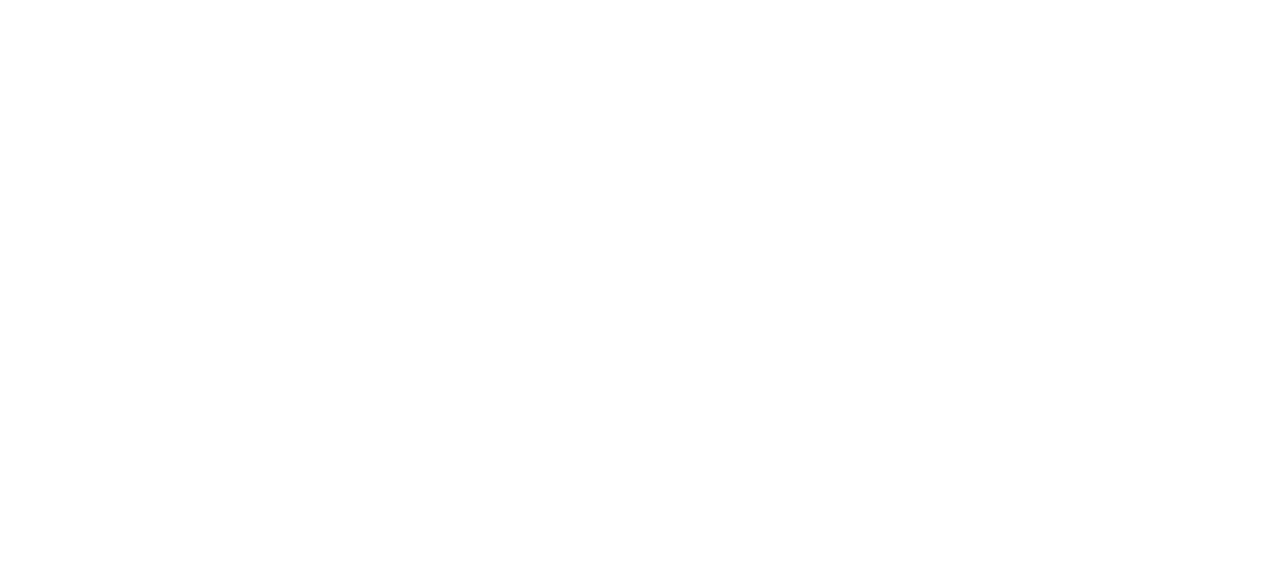
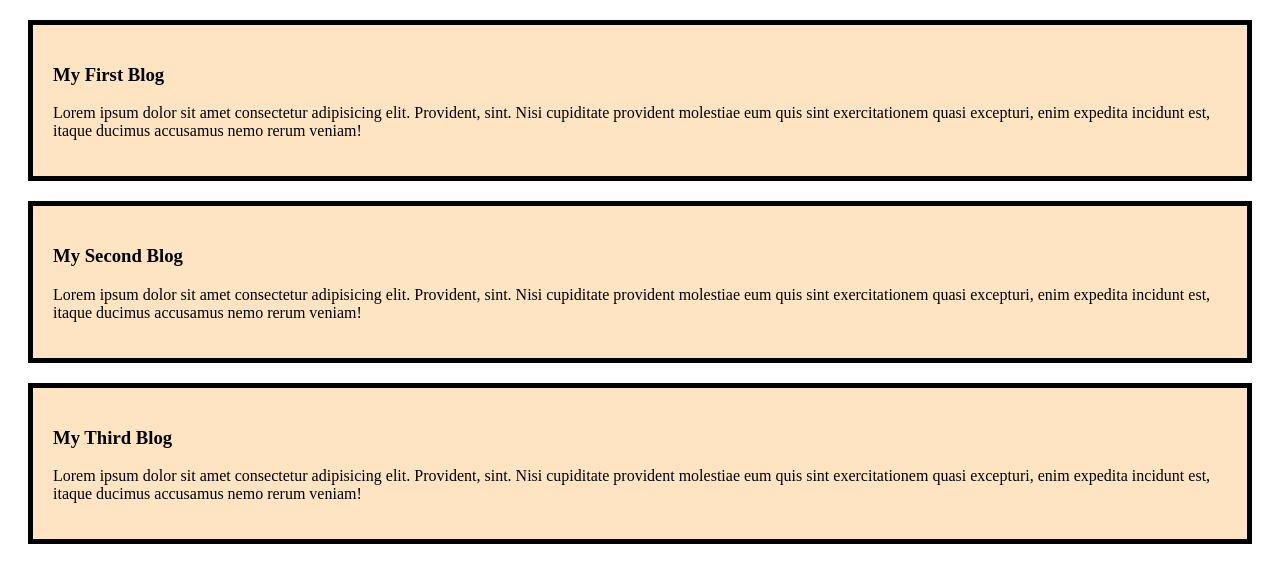
Before and after one commit to farzana-mohsin/my-first-github-repo, a plain HTML site: page index.html in a window 1280 px wide. Drawn offline with Linux system fonts and the light colour scheme.

Commit message:
add style and second & third blog

```diff
--- a/index.html
+++ b/index.html
@@ -4,8 +4,20 @@
     <meta charset="UTF-8">
     <meta name="viewport" content="width=device-width, initial-scale=1.0">
     <title>Document</title>
+    <link rel="stylesheet" href="styles.css">
 </head>
 <body>
-
+    <div>
+        <h3>My First Blog</h3>
+        <p>Lorem ipsum dolor sit amet consectetur adipisicing elit. Provident, sint. Nisi cupiditate provident molestiae eum quis sint exercitationem quasi excepturi, enim expedita incidunt est, itaque ducimus accusamus nemo rerum veniam!</p>
+    </div>
+    <div>
+        <h3>My Second Blog</h3>
+        <p>Lorem ipsum dolor sit amet consectetur adipisicing elit. Provident, sint. Nisi cupiditate provident molestiae eum quis sint exercitationem quasi excepturi, enim expedita incidunt est, itaque ducimus accusamus nemo rerum veniam!</p>
+    </div>
+    <div>
+        <h3>My Third Blog</h3>
+        <p>Lorem ipsum dolor sit amet consectetur adipisicing elit. Provident, sint. Nisi cupiditate provident molestiae eum quis sint exercitationem quasi excepturi, enim expedita incidunt est, itaque ducimus accusamus nemo rerum veniam!</p>
+    </div>
 </body>
 </html>
--- /dev/null
+++ b/styles.css
@@ -0,0 +1,6 @@
+div {
+    background-color: bisque;
+    padding: 20px;
+    margin: 20px;
+    border: 5px solid
+}
```
Also changed, not shown: 1 other file.
